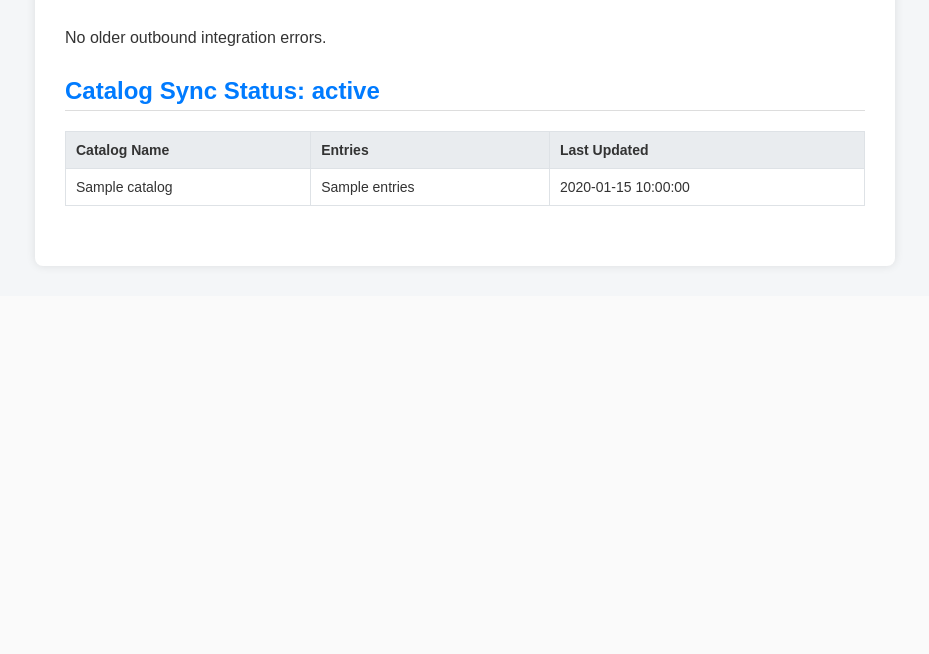
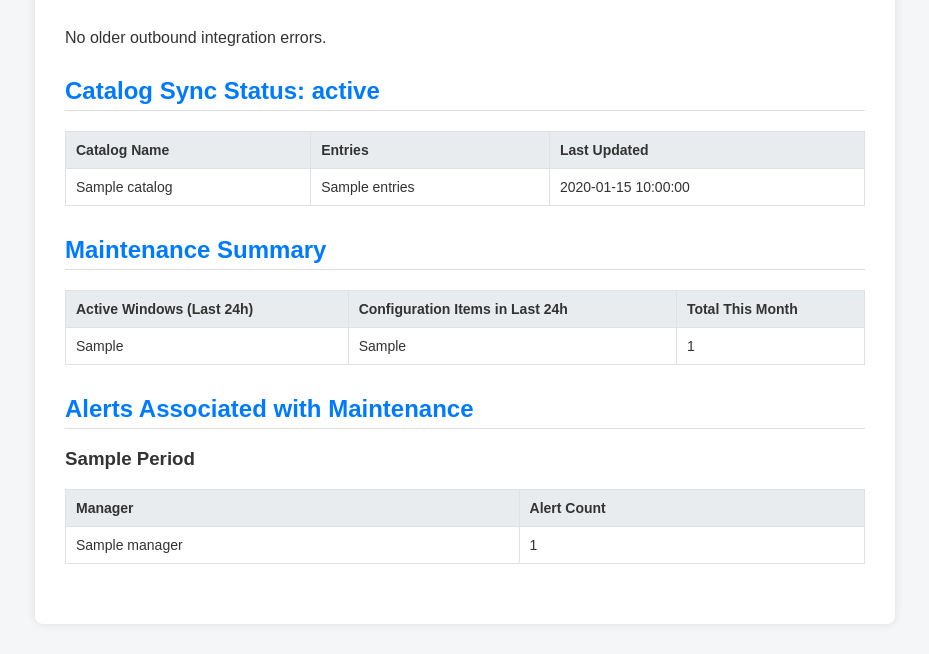
Before and after one commit to rohith-gunti/reporting-moogsoft, a Python web app: template templates/health_check.html in a window 1280 px wide. Shown: the part 675-1329 px from the top of the page, without its empty margins (175-1104 px from the left). Before the commit the page ends 944 px from the top, so only its background shows below. Run offline with Jinja, Linux system fonts and the light colour scheme; the template is opened without the code that fills it: most values are stand-ins (such as "Sample title", 1, 10 or a date in 2020).

Commit message:
Update health_check.html maintenance

```diff
--- a/templates/health_check.html
+++ b/templates/health_check.html
@@ -224,6 +224,50 @@
     <p>No catalogs found.</p>
     {% endif %}
 </div>
+<!-- Maintenance Summary -->
+<div class="section">
+    <h2>Maintenance Summary</h2>
+    <table>
+        <tr>
+            <th>Active Windows (Last 24h)</th>
+            <th>Configuration Items in Last 24h</th>
+            <th>Total This Month</th>
+        </tr>
+        <tr>
+            <td>{{ maintenance_summary.active_last_24h }}</td>
+            <td>{{ maintenance_summary.config_items_in_24h }}</td>
+            <td>{{ maintenance_summary.total_this_month }}</td>
+        </tr>
+    </table>
+</div>
+
+<!-- Alerts During Maintenance -->
+<div class="section">
+    <h2>Alerts Associated with Maintenance</h2>
+    {% for period, alert_dict in alerts_by_maintenance.items() %}
+    <h3>{{ period.replace("_", " ").title() }}</h3>
+    {% if alert_dict %}
+    <table>
+        <thead>
+            <tr>
+                <th>Manager</th>
+                <th>Alert Count</th>
+            </tr>
+        </thead>
+        <tbody>
+            {% for manager, count in alert_dict.items() %}
+            <tr>
+                <td>{{ manager }}</td>
+                <td>{{ count }}</td>
+            </tr>
+            {% endfor %}
+        </tbody>
+    </table>
+    {% else %}
+    <p>No alerts found for this period.</p>
+    {% endif %}
+    {% endfor %}
+</div>
 
     </div>
 
```
